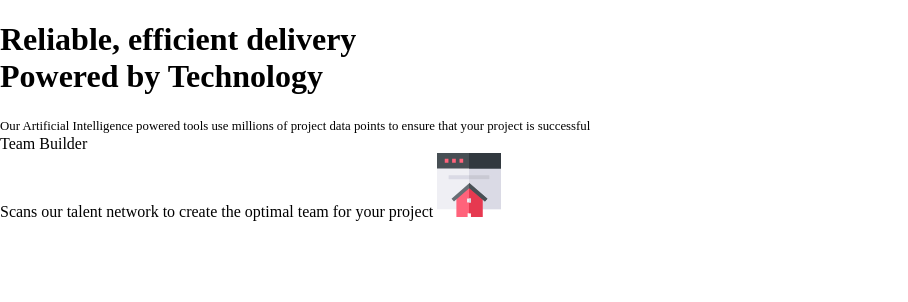
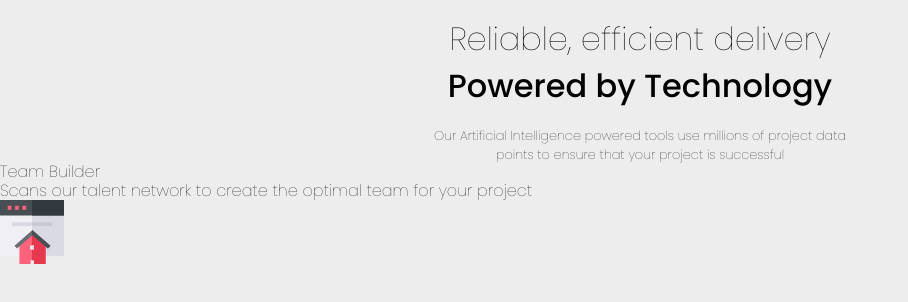
Before and after one commit to Behelit0906/card-section, a plain HTML site: page index.html in a window 1280 px wide. Shown: the whole page, without its empty margins (0-908 px from the left). Drawn offline with Linux system fonts and the light colour scheme.

Commit message:
background and header

```diff
--- a/css/styles.css
+++ b/css/styles.css
@@ -16,3 +16,31 @@ Fuente de la página
   https://fonts.google.com/specimen/Poppins
   Estilos 200, 400 y 600
 */
+
+body{
+    font-family: 'Poppins', sans-serif;
+    font-weight: 50;
+    background-color: hsl(0, 0%, 93%);
+}
+
+.page-header{
+    text-align: center;
+
+}
+
+.first-part-title{
+    margin-bottom: 10px;
+    font-weight: 100;
+
+}
+
+.second-part-title{
+    margin-bottom: 10px;
+    font-weight:400;
+}
+
+.header-description{
+    width: 450px;
+    margin-left: auto;
+    margin-right: auto;
+}
--- a/index.html
+++ b/index.html
@@ -3,34 +3,45 @@
     <head>
         <meta charset="UTF-8" />
         <meta name="viewport" content="width=device-width, initial-scale=1.0" />
-        <link rel="stylesheet" href="css/normalize.css">
+        <link rel="stylesheet" href="css/normalize.css" />
+        <link rel="preconnect" href="https://fonts.googleapis.com">
+        <link rel="preconnect" href="https://fonts.gstatic.com" crossorigin>
+        <link href="https://fonts.googleapis.com/css2?family=Poppins:wght@100;500&display=swap" rel="stylesheet">
         <link rel="stylesheet" href="css/styles.css" />
         <title>Four card feature section</title>
     </head>
 
     <body>
         <article>
-            <header>
-                <h1>
-                    Reliable, efficient delivery <br>
-                    <span>Powered by Technology</span>
+            <header class="page-header">
+                <h1 class="header-title">
+                    <div class="first-part-title">
+                        Reliable, efficient delivery
+                    </div>
+                    <div class="second-part-title">
+                        Powered by Technology
+                    </div>
                 </h1>
-                <small>
-                    Our Artificial Intelligence powered tools use millions of project data points to ensure that your project is successful
-                </small>
+                <div class="header-description">
+                    <small>
+                        Our Artificial Intelligence powered tools use millions of project data points to ensure that your project is successful
+                    </small>
+                </div>
             </header>
 
-            <section>
-                <div>
-                    <div>
+            <section class="page-body">
+
+                <div class="card-container">
+                    <div class="card-title">
                         Team Builder
                     </div>
-                    <div>
+                    <div class="card-body">
                         Scans our talent network to create the optimal team
                         for your project
-                        <img src="assets/images/icon-team-builder.svg" alt="icon-team-builder">
+                        <div class="card-icon-container">
+                            <img class="card-icon" src="assets/images/icon-team-builder.svg" alt="icon-team-builder">
+                        </div>
                     </div>
-
                 </div>
 
             </section>
```
